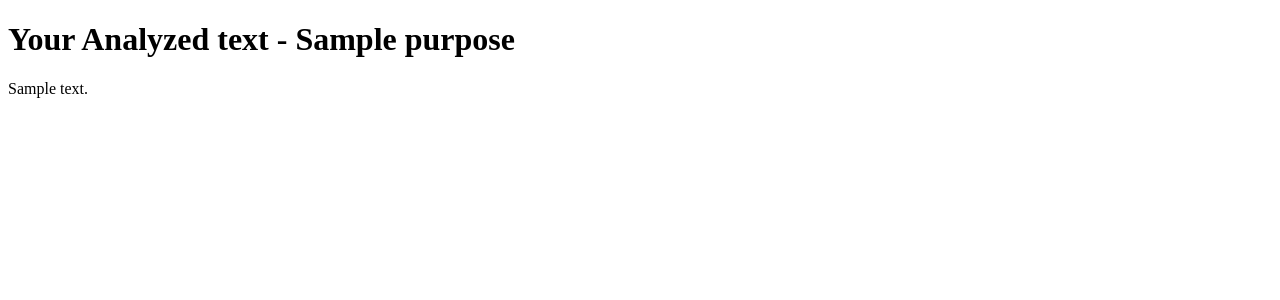
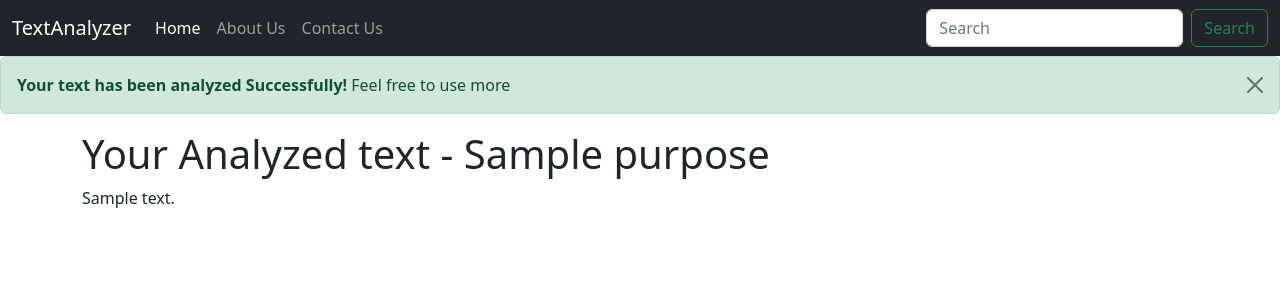
Before and after one commit to TheRABU/textanalyzer, a Django app: template templates/analyze.html in a window 1280 px wide. Shown: the top 300 px of the page. Run offline with Django 4.2, Linux system fonts and the light colour scheme; the template is opened without the code that fills it: most values are stand-ins (such as "Sample title", 1, 10 or a date in 2020).

Commit message:
analyzed text page added

```diff
--- a/templates/analyze.html
+++ b/templates/analyze.html
@@ -1,14 +1,55 @@
-<!DOCTYPE html>
+<!doctype html>
 <html lang="en">
   <head>
-    <meta charset="UTF-8">
-    <title>Analyzing your text</title>
+    <meta charset="utf-8">
+    <meta name="viewport" content="width=device-width, initial-scale=1">
+    <title>Bootstrap demo</title>
+    <link href="https://cdn.jsdelivr.net/npm/bootstrap@5.2.3/dist/css/bootstrap.min.css" rel="stylesheet" integrity="sha384-rbsA2VBKQhggwzxH7pPCaAqO46MgnOM80zW1RWuH61DGLwZJEdK2Kadq2F9CUG65" crossorigin="anonymous">
   </head>
   <body>
+  <nav class="navbar navbar-expand-lg navbar-dark bg-dark">
+  <div class="container-fluid">
+    <a class="navbar-brand" href="#">TextAnalyzer</a>
+    <button class="navbar-toggler" type="button" data-bs-toggle="collapse" data-bs-target="#navbarSupportedContent" aria-controls="navbarSupportedContent" aria-expanded="false" aria-label="Toggle navigation">
+      <span class="navbar-toggler-icon"></span>
+    </button>
+    <div class="collapse navbar-collapse" id="navbarSupportedContent">
+      <ul class="navbar-nav me-auto mb-2 mb-lg-0">
+        <li class="nav-item">
+          <a class="nav-link active" aria-current="page" href="#">Home</a>
+        </li>
+        <li class="nav-item">
+          <a class="nav-link" href="#">About Us</a>
+        </li>
+          <li class="nav-item">
+          <a class="nav-link" href="#">Contact Us</a>
+        </li>
+      </ul>
+      <form class="d-flex" role="search">
+        <input class="form-control me-2" type="search" placeholder="Search" aria-label="Search">
+        <button class="btn btn-outline-success" type="submit">Search</button>
+      </form>
+    </div>
+  </div>
+</nav>
+<!-- Alert -->
+<div class="alert alert-success alert-dismissible fade show" role="alert">
+  <strong gap-2>Your text has been analyzed Successfully!</strong> Feel free to use more
+  <button type="button" class="btn-close" data-bs-dismiss="alert" aria-label="Close"></button>
+</div>
+
+<!--Main Container -->
+<div class="container">
+<form action='/analyze' method="get">
 <h1>Your Analyzed text - {{purpose}} </h1>
 <p>
     {{ analyzed_text }}
+</p>
+</form>
+</div>
 
-</p>
+
+
+    <script src="https://cdn.jsdelivr.net/npm/bootstrap@5.2.3/dist/js/bootstrap.bundle.min.js" integrity="sha384-kenU1KFdBIe4zVF0s0G1M5b4hcpxyD9F7jL+jjXkk+Q2h455rYXK/7HAuoJl+0I4" crossorigin="anonymous"></script>
   </body>
 </html>
```
Also changed, not shown: templates/backupanalyzer.html (added, +14 -0 lines), templates/backupindex.html (renamed from templates/newindex.html). Lines whose indentation alone changed are shown as unchanged.
